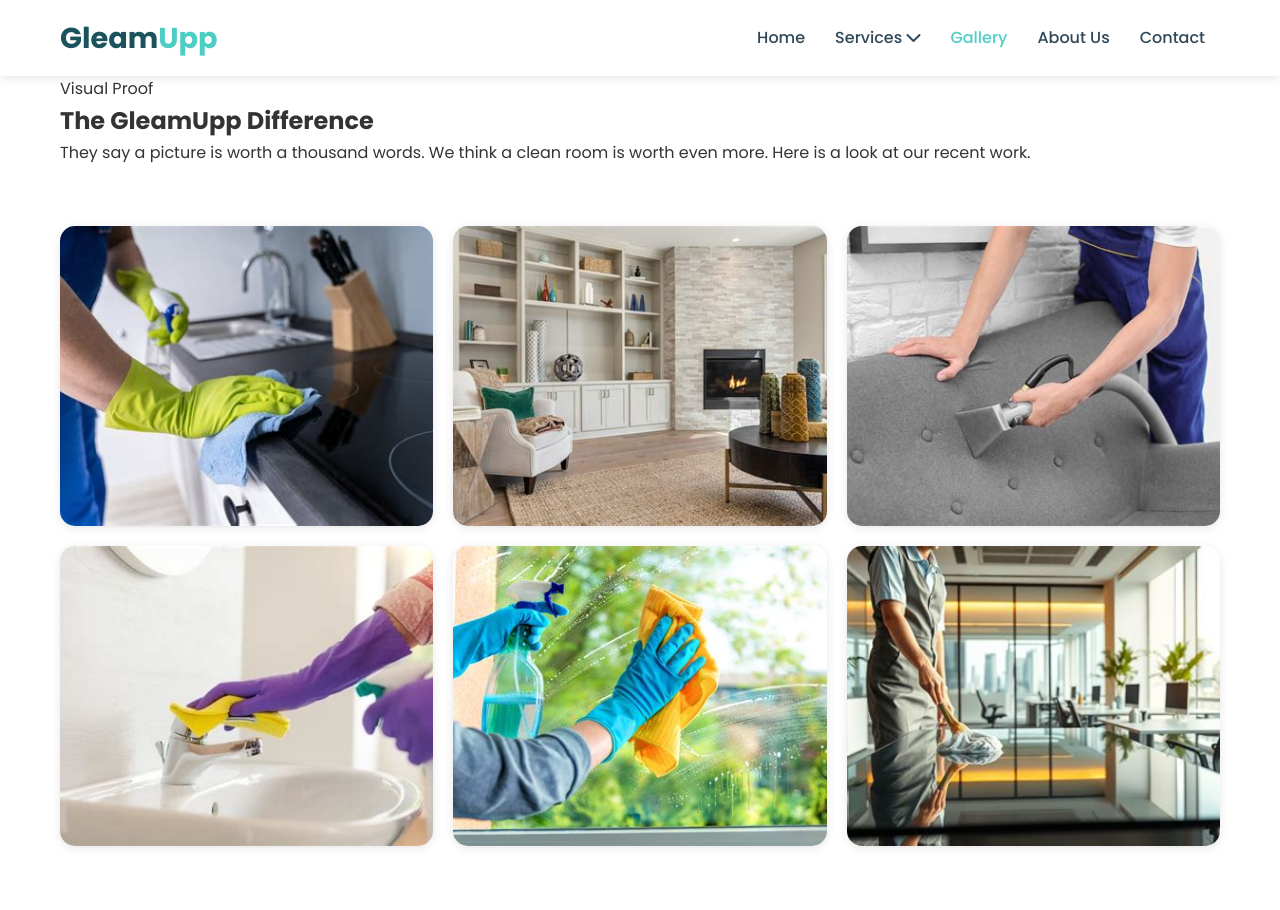
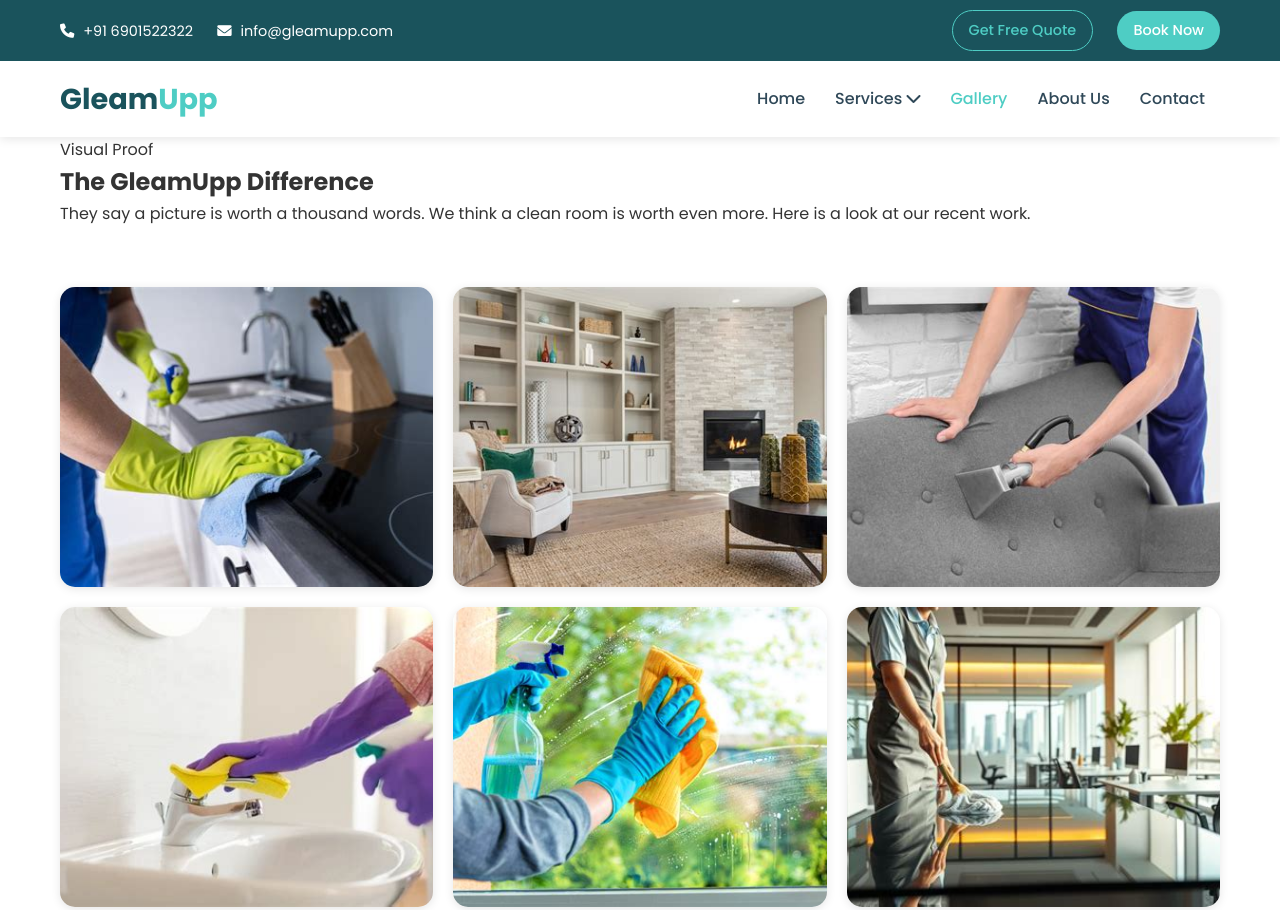
Before and after one commit to dipen-io/gleam.client, a website: page gallery.html in a window 1280 px wide. Shown: the top 910 px of the page. Drawn offline with Linux system fonts and the light colour scheme.

Commit message:
added promotion layer in gallery

```diff
--- a/gallery.html
+++ b/gallery.html
@@ -16,6 +16,19 @@
 </head>
 
 <body>
+    <!-- Sticky Top Bar -->
+    <div class="top-bar">
+        <div class="container">
+            <div class="contact-info">
+                <a href="tel:+916901522322"><i class="fas fa-phone"></i> +91 6901522322</a>
+                <a href="mailto:info@gleamupp.com"><i class="fas fa-envelope"></i> info@gleamupp.com</a>
+            </div>
+            <div class="cta-buttons">
+                <a href="#" class="btn btn-outline">Get Free Quote</a>
+                <a href="booking.html" class="btn btn-primary">Book Now</a>
+            </div>
+        </div>
+    </div>
     <header class="site-header">
         <div class="container">
             <div class="logo">
```
